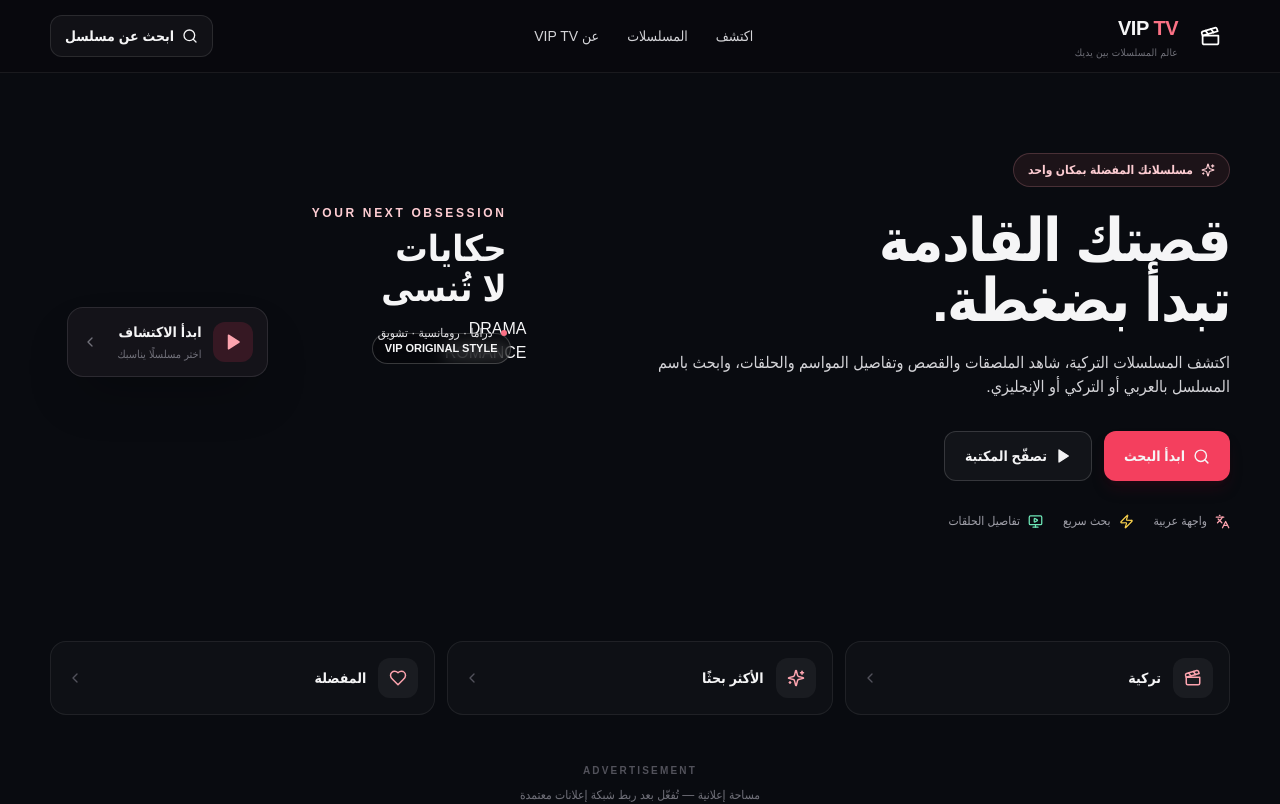
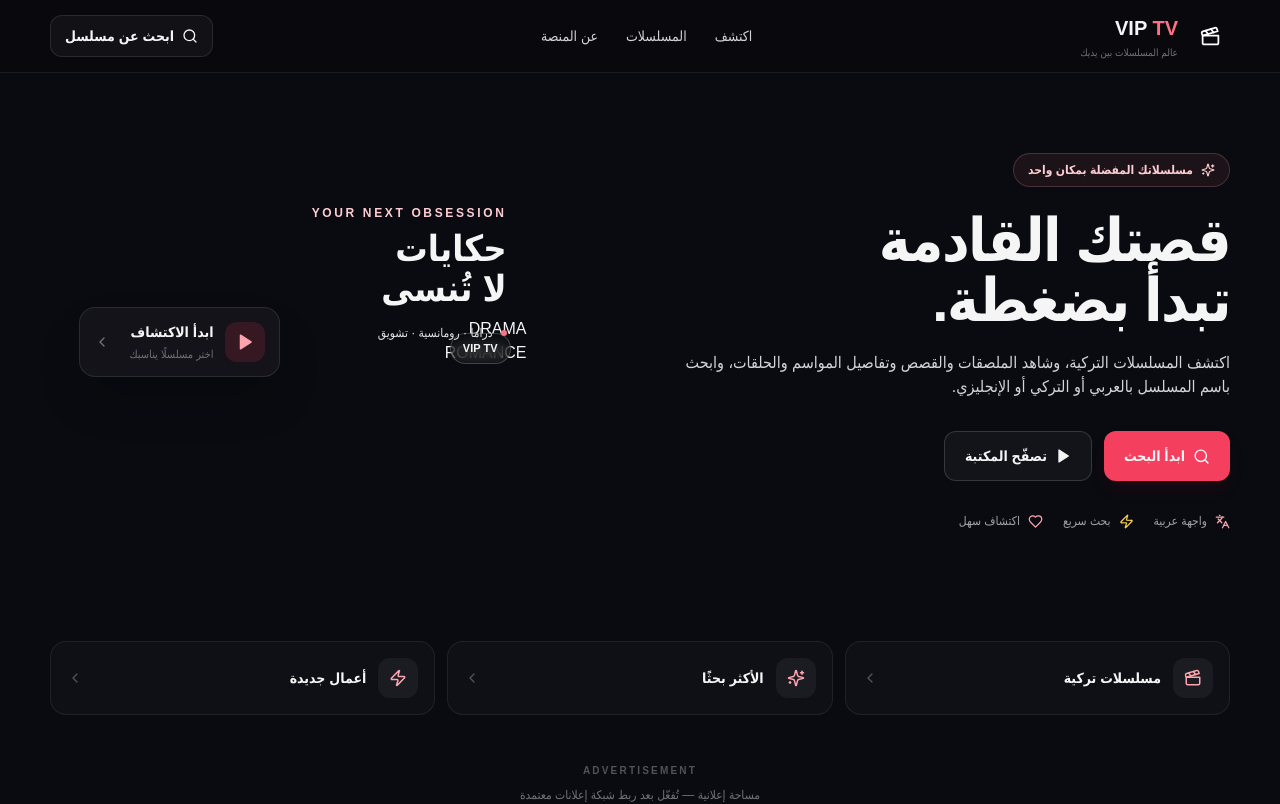
Before and after one commit to mahr18/Mimi, a Next.js app: page / in a window 1280 px wide. Shown: the top 804 px of the page. Built offline with nearby package versions, Linux system fonts and the light colour scheme; no server answers.

Commit message:
feat: redesign homepage as VIP TV

```diff
--- a/app/page.tsx
+++ b/app/page.tsx
@@ -1,108 +1,34 @@
 "use client";
-
 import Link from "next/link";
-import { Clapperboard, Search, Play, Sparkles, ShieldCheck, ChevronLeft, Menu, MonitorPlay, Heart, Languages, Zap } from "lucide-react";
+import { Clapperboard, Search, Play, Sparkles, ShieldCheck, ChevronLeft, Heart, Languages, Zap } from "lucide-react";
 import { TurkishCatalog } from "@/components/turkish-catalog";
 
-const quickLinks = [
-  { label: "تركية", icon: Clapperboard, href: "#discover" },
-  { label: "الأكثر بحثًا", icon: Sparkles, href: "#discover" },
-  { label: "المفضلة", icon: Heart, href: "#discover" },
-];
-
 export default function HomePage() {
-  return (
-    <main className="site-shell min-h-screen">
+  return <main className="site-shell min-h-screen">
     <header className="sticky top-0 z-40 border-b border-white/[.07] bg-[#09090d]/85 backdrop-blur-xl">
       <div className="container flex h-[72px] items-center justify-between gap-4">
-          <Link href="/" className="flex shrink-0 items-center gap-3" aria-label="VIP TV الصفحة الرئيسية">
-            <span className="brand-mark grid h-10 w-10 place-items-center rounded-xl text-white"><Clapperboard size={21} /></span>
-            <span className="leading-none"><span className="block text-xl font-black tracking-tight">VIP <span className="text-rose-400">TV</span></span><span className="mt-1.5 block text-[10px] tracking-wide text-zinc-500">عالم المسلسلات بين يديك</span></span>
-          </Link>
-          <nav className="hidden items-center gap-7 text-sm text-zinc-300 md:flex">
-            <a href="#discover" className="transition hover:text-white">اكتشف</a>
-            <a href="#latest" className="transition hover:text-white">المسلسلات</a>
-            <a href="#about" className="transition hover:text-white">عن VIP TV</a>
-          </nav>
-          <a href="#discover" className="inline-flex items-center gap-2 rounded-xl border border-white/10 bg-white/[.04] px-3.5 py-2.5 text-sm font-semibold transition hover:border-rose-400/40 hover:bg-white/[.07]"><Search size={16}/><span className="hidden sm:inline">ابحث عن مسلسل</span><span className="sm:hidden">بحث</span></a>
+        <Link href="/" className="flex items-center gap-3" aria-label="VIP TV الصفحة الرئيسية"><span className="brand-mark grid h-10 w-10 place-items-center rounded-xl text-white"><Clapperboard size={21}/></span><span className="leading-none"><span className="block text-xl font-black">VIP <span className="text-rose-400">TV</span></span><span className="mt-1.5 block text-[10px] text-zinc-500">عالم المسلسلات بين يديك</span></span></Link>
+        <nav className="hidden items-center gap-7 text-sm text-zinc-300 md:flex"><a href="#discover" className="hover:text-white">اكتشف</a><a href="#latest" className="hover:text-white">المسلسلات</a><a href="#about" className="hover:text-white">عن المنصة</a></nav>
+        <a href="#discover" className="inline-flex items-center gap-2 rounded-xl border border-white/10 bg-white/[.04] px-3.5 py-2.5 text-sm font-semibold hover:border-rose-400/40"><Search size={16}/><span className="hidden sm:inline">ابحث عن مسلسل</span><span className="sm:hidden">بحث</span></a>
       </div>
     </header>
-
     <section className="vip-hero relative isolate overflow-hidden">
-        <div className="hero-orb hero-orb-one" />
-        <div className="hero-orb hero-orb-two" />
+      <div className="hero-orb hero-orb-one"/><div className="hero-orb hero-orb-two"/>
       <div className="container relative grid min-h-[500px] items-center gap-10 py-14 md:grid-cols-[1.1fr_.9fr] md:py-20">
-          <div className="relative z-10">
-            <div className="mb-6 inline-flex items-center gap-2 rounded-full border border-rose-300/20 bg-rose-400/[.08] px-3.5 py-2 text-xs font-semibold text-rose-200"><Sparkles size={14}/> مسلسلاتك المفضلة بمكان واحد</div>
+        <div className="relative z-10"><div className="mb-6 inline-flex items-center gap-2 rounded-full border border-rose-300/20 bg-rose-400/[.08] px-3.5 py-2 text-xs font-semibold text-rose-200"><Sparkles size={14}/> مسلسلاتك المفضلة بمكان واحد</div>
           <h1 className="max-w-2xl text-4xl font-black leading-[1.35] tracking-tight sm:text-5xl md:text-6xl">قصتك القادمة<br/><span className="vip-gradient-text">تبدأ بضغطة.</span></h1>
-            <p className="mt-5 max-w-xl text-sm leading-8 text-zinc-300 sm:text-base">اكتشف المسلسلات التركية، شاهد الملصقات والقصص وتفاصيل المواسم والحلقات، وابحث باسم المسلسل بالعربي أو التركي أو الإنجليزي.</p>
-            <div className="mt-8 flex flex-wrap gap-3">
-              <a href="#discover" className="inline-flex items-center gap-2 rounded-xl bg-rose-500 px-5 py-3.5 text-sm font-extrabold shadow-lg shadow-rose-950/30 transition hover:-translate-y-0.5 hover:bg-rose-400"><Search size={17}/> ابدأ البحث</a>
-              <a href="#latest" className="inline-flex items-center gap-2 rounded-xl border border-white/15 bg-white/[.04] px-5 py-3.5 text-sm font-bold text-zinc-100 transition hover:bg-white/[.08]"><Play size={16} fill="currentColor"/> تصفّح المكتبة</a>
+          <p className="mt-5 max-w-xl text-sm leading-8 text-zinc-300 sm:text-base">اكتشف المسلسلات التركية، وشاهد الملصقات والقصص وتفاصيل المواسم والحلقات، وابحث باسم المسلسل بالعربي أو التركي أو الإنجليزي.</p>
+          <div className="mt-8 flex flex-wrap gap-3"><a href="#discover" className="inline-flex items-center gap-2 rounded-xl bg-rose-500 px-5 py-3.5 text-sm font-extrabold shadow-lg shadow-rose-950/30 hover:bg-rose-400"><Search size={17}/> ابدأ البحث</a><a href="#latest" className="inline-flex items-center gap-2 rounded-xl border border-white/15 bg-white/[.04] px-5 py-3.5 text-sm font-bold"><Play size={16} fill="currentColor"/> تصفّح المكتبة</a></div>
+          <div className="mt-8 flex flex-wrap gap-x-5 gap-y-3 text-xs text-zinc-400"><span className="inline-flex items-center gap-2"><Languages size={15} className="text-rose-300"/> واجهة عربية</span><span className="inline-flex items-center gap-2"><Zap size={15} className="text-amber-300"/> بحث سريع</span><span className="inline-flex items-center gap-2"><Heart size={15} className="text-rose-300"/> اكتشاف سهل</span></div>
         </div>
-            <div className="mt-8 flex flex-wrap gap-x-5 gap-y-3 text-xs text-zinc-400">
-              <span className="inline-flex items-center gap-2"><Languages size={15} className="text-rose-300"/> واجهة عربية</span>
-              <span className="inline-flex items-center gap-2"><Zap size={15} className="text-amber-300"/> بحث سريع</span>
-              <span className="inline-flex items-center gap-2"><MonitorPlay size={15} className="text-emerald-300"/> تفاصيل الحلقات</span>
-            </div>
-          </div>
-          <div className="relative mx-auto w-full max-w-[440px]">
-            <div className="poster-stack">
-              <div className="poster-slab poster-slab-back"><span className="poster-slab-label">DRAMA</span></div>
-              <div className="poster-slab poster-slab-mid"><span className="poster-slab-label">ROMANCE</span></div>
-              <div className="poster-slab poster-slab-front">
-                <div className="poster-vignette"/>
-                <div className="absolute right-4 top-4 rounded-full border border-white/20 bg-black/30 px-3 py-1.5 text-[11px] font-bold backdrop-blur">VIP ORIGINAL STYLE</div>
-                <div className="absolute inset-x-5 bottom-6">
-                  <p className="mb-2 text-xs font-bold tracking-[.22em] text-rose-200">YOUR NEXT OBSESSION</p>
-                  <p className="text-3xl font-black leading-tight sm:text-4xl">حكايات<br/>لا تُنسى</p>
-                  <div className="mt-4 flex items-center gap-2 text-xs text-zinc-200"><span className="h-1.5 w-1.5 rounded-full bg-rose-400"/><span>دراما · رومانسية · تشويق</span></div>
-                </div>
-              </div>
-            </div>
-            <div className="absolute -bottom-3 -left-2 flex items-center gap-3 rounded-2xl border border-white/10 bg-[#17141b]/90 p-3.5 shadow-2xl backdrop-blur-xl sm:-left-5">
-              <span className="grid h-10 w-10 place-items-center rounded-xl bg-rose-500/15 text-rose-300"><Play size={18} fill="currentColor"/></span>
-              <span><span className="block text-sm font-bold">ابدأ الاكتشاف</span><span className="mt-1 block text-[11px] text-zinc-500">اختر مسلسلًا يناسبك</span></span>
-              <ChevronLeft size={16} className="mr-2 text-zinc-500"/>
-            </div>
-          </div>
+        <div className="relative mx-auto w-full max-w-[440px]"><div className="poster-stack"><div className="poster-slab poster-slab-back"><span className="poster-slab-label">DRAMA</span></div><div className="poster-slab poster-slab-mid"><span className="poster-slab-label">ROMANCE</span></div><div className="poster-slab poster-slab-front"><div className="poster-vignette"/><div className="absolute right-4 top-4 rounded-full border border-white/20 bg-black/30 px-3 py-1.5 text-[11px] font-bold backdrop-blur">VIP TV</div><div className="absolute inset-x-5 bottom-6"><p className="mb-2 text-xs font-bold tracking-[.22em] text-rose-200">YOUR NEXT OBSESSION</p><p className="text-3xl font-black leading-tight sm:text-4xl">حكايات<br/>لا تُنسى</p><div className="mt-4 flex items-center gap-2 text-xs text-zinc-200"><span className="h-1.5 w-1.5 rounded-full bg-rose-400"/>دراما · رومانسية · تشويق</div></div></div></div><div className="absolute -bottom-3 -left-2 flex items-center gap-3 rounded-2xl border border-white/10 bg-[#17141b]/90 p-3.5 shadow-2xl backdrop-blur-xl"><span className="grid h-10 w-10 place-items-center rounded-xl bg-rose-500/15 text-rose-300"><Play size={18} fill="currentColor"/></span><span><span className="block text-sm font-bold">ابدأ الاكتشاف</span><span className="mt-1 block text-[11px] text-zinc-500">اختر مسلسلًا يناسبك</span></span><ChevronLeft size={16} className="mr-2 text-zinc-500"/></div></div>
       </div>
     </section>
-
-      <section className="container pt-8">
-        <div className="grid gap-3 sm:grid-cols-3">
-          {quickLinks.map(({label, icon: Icon, href}) => <a key={label} href={href} className="quick-tile group flex items-center justify-between rounded-2xl border border-white/[.07] bg-white/[.025] p-4 transition hover:border-rose-400/30 hover:bg-rose-400/[.04]"><span className="flex items-center gap-3"><span className="grid h-10 w-10 place-items-center rounded-xl bg-white/[.05] text-rose-300 transition group-hover:bg-rose-400/10"><Icon size={18}/></span><span className="text-sm font-bold">{label}</span></span><ChevronLeft size={16} className="text-zinc-600 transition group-hover:-translate-x-1 group-hover:text-rose-300"/></a>)}
-        </div>
-      </section>
-
-      <div className="container py-8">
-        <div className="ad-slot rounded-2xl px-4 py-4 text-center">
-          <span className="mb-1 block text-[10px] font-bold tracking-[.22em] text-zinc-600">ADVERTISEMENT</span>
-          <span className="text-xs text-zinc-500">مساحة إعلانية — تُفعّل بعد ربط شبكة إعلانات معتمدة</span>
-        </div>
-      </div>
-
-      <section id="latest" className="container scroll-mt-24 pt-4">
-        <div className="mb-5 flex items-end justify-between gap-4">
-          <div><p className="mb-2 text-xs font-bold tracking-wide text-rose-300">مكتبة متجددة</p><h2 className="text-2xl font-black tracking-tight sm:text-3xl">اكتشف مسلسلك القادم</h2><p className="mt-2 text-sm leading-7 text-zinc-500">ملصقات وقصص وتفاصيل من قاعدة بيانات مباشرة، وليست أسماء تجريبية.</p></div>
-          <span className="hidden items-center gap-2 rounded-full border border-white/10 px-3 py-2 text-xs text-zinc-400 sm:inline-flex"><ShieldCheck size={14} className="text-emerald-300"/> بيانات موثوقة المصدر</span>
-        </div>
-      </section>
-
-      <TurkishCatalog />
-
-      <section id="about" className="container pb-12 pt-4">
-        <div className="rounded-3xl border border-white/[.07] bg-gradient-to-l from-rose-500/[.07] via-white/[.025] to-transparent p-6 sm:p-8">
-          <div className="flex flex-col gap-5 sm:flex-row sm:items-center sm:justify-between">
-            <div className="max-w-2xl"><p className="text-xs font-bold text-rose-300">VIP TV</p><h2 className="mt-2 text-xl font-black">واجهة بسيطة. بحث أوضح. تفاصيل أكثر.</h2><p className="mt-2 text-sm leading-7 text-zinc-400">نعرض بيانات المسلسلات والحلقات من مصادر معلوماتية، ونربط المشاهدة فقط عندما يتوفر مصدر يملك حق إتاحتها. تشغيل الإعلانات الفعلية يتطلب ربط حساب شبكة إعلانية والموافقة على الموقع.</p></div>
-            <a href="#discover" className="inline-flex shrink-0 items-center justify-center gap-2 rounded-xl border border-white/10 px-4 py-3 text-sm font-bold transition hover:bg-white/[.06]"><Search size={16}/> ابحث الآن</a>
-          </div>
-        </div>
-      </section>
-
-      <footer className="border-t border-white/[.07] bg-black/20">
-        <div className="container flex flex-col gap-3 py-6 text-xs text-zinc-500 sm:flex-row sm:items-center sm:justify-between"><span className="text-base font-black text-white">VIP <span className="text-rose-400">TV</span></span><span>منصة لاكتشاف المسلسلات ومعلوماتها ومصادر المشاهدة.</span><span>© {new Date().getFullYear()} VIP TV</span></div>
-      </footer>
-    </main>
-  );
+    <section className="container pt-8"><div className="grid gap-3 sm:grid-cols-3">{[{label:"مسلسلات تركية",icon:Clapperboard},{label:"الأكثر بحثًا",icon:Sparkles},{label:"أعمال جديدة",icon:Zap}].map(({label,icon:Icon})=><a key={label} href="#discover" className="quick-tile group flex items-center justify-between rounded-2xl border border-white/[.07] bg-white/[.025] p-4 hover:border-rose-400/30"><span className="flex items-center gap-3"><span className="grid h-10 w-10 place-items-center rounded-xl bg-white/[.05] text-rose-300"><Icon size={18}/></span><span className="text-sm font-bold">{label}</span></span><ChevronLeft size={16} className="text-zinc-600"/></a>)}</div></section>
+    <div className="container py-8"><div className="ad-slot rounded-2xl px-4 py-4 text-center"><span className="mb-1 block text-[10px] font-bold tracking-[.22em] text-zinc-600">ADVERTISEMENT</span><span className="text-xs text-zinc-500">مساحة إعلانية — تُفعّل بعد ربط شبكة إعلانات معتمدة</span></div></div>
+    <section id="latest" className="container scroll-mt-24 pt-4"><div className="mb-5"><p className="mb-2 text-xs font-bold tracking-wide text-rose-300">مكتبة متجددة</p><h2 className="text-2xl font-black tracking-tight sm:text-3xl">اكتشف مسلسلك القادم</h2><p className="mt-2 text-sm leading-7 text-zinc-500">ملصقات وقصص وتفاصيل من قاعدة بيانات مباشرة، وليست أسماء تجريبية.</p></div></section>
+    <TurkishCatalog/>
+    <section id="about" className="container pb-12 pt-4"><div className="rounded-3xl border border-white/[.07] bg-gradient-to-l from-rose-500/[.07] via-white/[.025] to-transparent p-6 sm:p-8"><div className="flex flex-col gap-5 sm:flex-row sm:items-center sm:justify-between"><div className="max-w-2xl"><p className="text-xs font-bold text-rose-300">VIP TV</p><h2 className="mt-2 text-xl font-black">واجهة بسيطة. بحث أوضح. تفاصيل أكثر.</h2><p className="mt-2 text-sm leading-7 text-zinc-400">نعرض بيانات المسلسلات والحلقات من مصادر معلوماتية، ونربط المشاهدة فقط عند توفر مصدر مخوّل. تشغيل الإعلانات الفعلية يتطلب ربط حساب شبكة إعلانية والموافقة على الموقع.</p></div><a href="#discover" className="inline-flex shrink-0 items-center justify-center gap-2 rounded-xl border border-white/10 px-4 py-3 text-sm font-bold hover:bg-white/[.06]"><Search size={16}/> ابحث الآن</a></div></div></section>
+    <footer className="border-t border-white/[.07] bg-black/20"><div className="container flex flex-col gap-3 py-6 text-xs text-zinc-500 sm:flex-row sm:items-center sm:justify-between"><span className="text-base font-black text-white">VIP <span className="text-rose-400">TV</span></span><span>منصة لاكتشاف المسلسلات ومعلوماتها ومصادر المشاهدة.</span><span>© {new Date().getFullYear()} VIP TV</span></div></footer>
+  </main>;
 }
```
Lines whose indentation alone changed are shown as unchanged.
